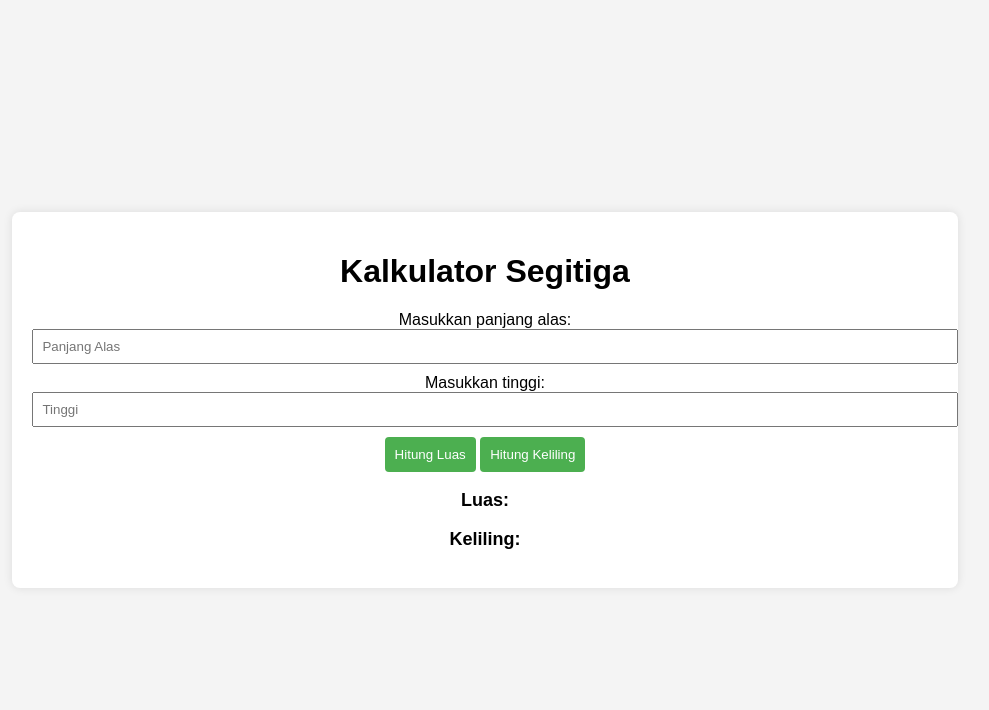
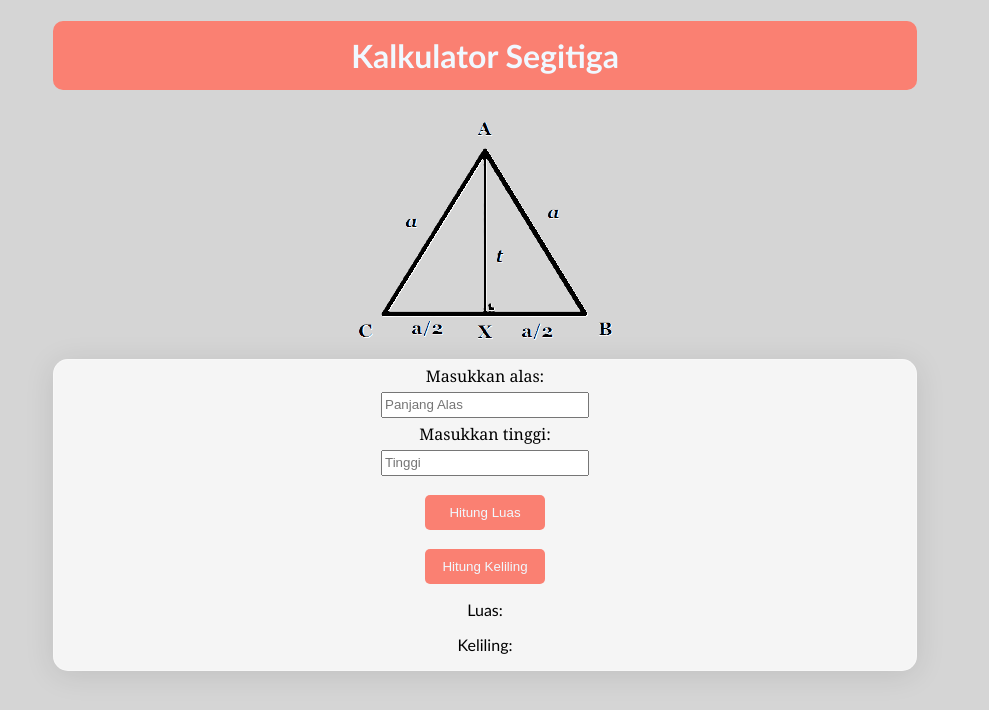
Before and after one commit to revou-fundamental-course/25-dec-23-WhiteOwl7, a plain HTML site: page index.html in a window 1280 px wide. Shown: the whole page, without its empty margins (155-1144 px from the left). Drawn offline with Linux system fonts and the light colour scheme.

Commit message:
third commit

```diff
--- a/css/style.css
+++ b/css/style.css
@@ -1,84 +1,65 @@
 body {
-    font-family: 'Arial', sans-serif;
-    margin: 0;
-    padding: 0;
-    display: flex;
-    justify-content: center;
-    align-items: center;
-    height: 100vh;
-    background-color: #f4f4f4;
+    font-family: 'Trebuchet MS', 'Lucida Sans Unicode', 'Lucida Grande', 'Lucida Sans', Arial, sans-serif;
+    background-color: #d5d5d5;
+}
+
+h1 {
+    color: aliceblue;
+    background-color: salmon;
+    padding-top: 15px;
+    padding-bottom: 15px;
+    margin-left: 200px;
+    margin-right: 200px;
+    border-radius: 10px;
 }
 
 .container {
-    text-align: center;
-    background-color: #fff;
-    padding: 20px;
-    border-radius: 8px;
     box-shadow: 0 0 10px rgba(0, 0, 0, 0.1);
+    margin-left: 200px;
+    margin-right: 200px;
+    border-radius: 15px;
+    background: rgba(255, 255, 255, 0.76);
+    box-shadow: 0 4px 30px rgba(0, 0, 0, 0.1);
+    backdrop-filter: blur(5px);
+    -webkit-backdrop-filter: blur(5px);
+    border: 1px solid rgba(255, 255, 255, 0.3);
 }
 
-input {
-    width: 100%;
-    padding: 8px;
-    margin-bottom: 10px;
+.input {
+    display: grid;
+    justify-content: center;
+    text-align: center;
+}
+
+.input label {
+    font-family: Cambria, Cochin, Georgia, Times, 'Times New Roman', serif;
+    padding-bottom: 5px;
+    padding-top: 5px;
+}
+
+.input input {
+    height: 20px;
+    width: 200px;
+}
+
+.button {
+    display: grid;
+    justify-content: center;
+    text-align: center;
 }
 
 button {
-    background-color: #4caf50;
-    color: #fff;
+    width: 120px;
+    height: 35px;
+    border-radius: 5px;
+    padding: 5px;
+    color: aliceblue;
+    background-color: salmon;
     border: none;
-    padding: 10px;
     cursor: pointer;
-    border-radius: 4px;
+    transition: all ease 0.2s;
 }
 
 button:hover {
-    background-color: #45a049;
+    scale: 1.1;
 }
-
-p {
-    font-size: 18px;
-    font-weight: bold;
-}
-body {
-    font-family: 'Arial', sans-serif;
-    margin: 0;
-    padding: 0;
-    display: flex;
-    justify-content: center;
-    align-items: center;
-    height: 100vh;
-    background-color: #f4f4f4;
-}
-
-.container {
-    text-align: center;
-    background-color: #fff;
-    padding: 20px;
-    border-radius: 8px;
-    box-shadow: 0 0 10px rgba(0, 0, 0, 0.1);
-}
-
-input {
-    width: 100%;
-    padding: 8px;
-    margin-bottom: 10px;
-}
-
-button {
-    background-color: #4caf50;
-    color: #fff;
-    border: none;
-    padding: 10px;
-    cursor: pointer;
-    border-radius: 4px;
-}
-
-button:hover {
-    background-color: #45a049;
-}
-
-p {
-    font-size: 18px;
-    font-weight: bold;
-}
--- a/index.html
+++ b/index.html
@@ -8,21 +8,31 @@
     </head>
     <body>
 
+        <center><h1>Kalkulator Segitiga</h1></center>
+        <center><img src="assets/segitiga.png" alt=""></center>
+
         <div class="container">
-        <h1>Kalkulator Segitiga</h1>
-        <label for="alas">Masukkan panjang alas:</label>
+            <div class="input">
+                <label for="alas">Masukkan alas:</label>
                 <input type="number" id="alas" placeholder="Panjang Alas">
 
                 <label for="tinggi">Masukkan tinggi:</label>
                 <input type="number" id="tinggi" placeholder="Tinggi">
+            </div>
 
+            <br>
+
+            <div class="button">
                 <button onclick="hitungLuas()">Hitung Luas</button>
+                <br>
                 <button onclick="hitungKeliling()">Hitung Keliling</button>
+            </div>
 
-        <p id="hasilLuas">Luas: </p>
-        <p id="hasilKeliling">Keliling: </p>
+            <center><p id="hasilLuas">Luas: </p></center>
+            <center><p id="hasilKeliling">Keliling: </p></center>
         </div>
 
         <script src="js/script.js"></script>
+
     </body>
 </html>
```
Lines whose indentation alone changed are shown as unchanged.
